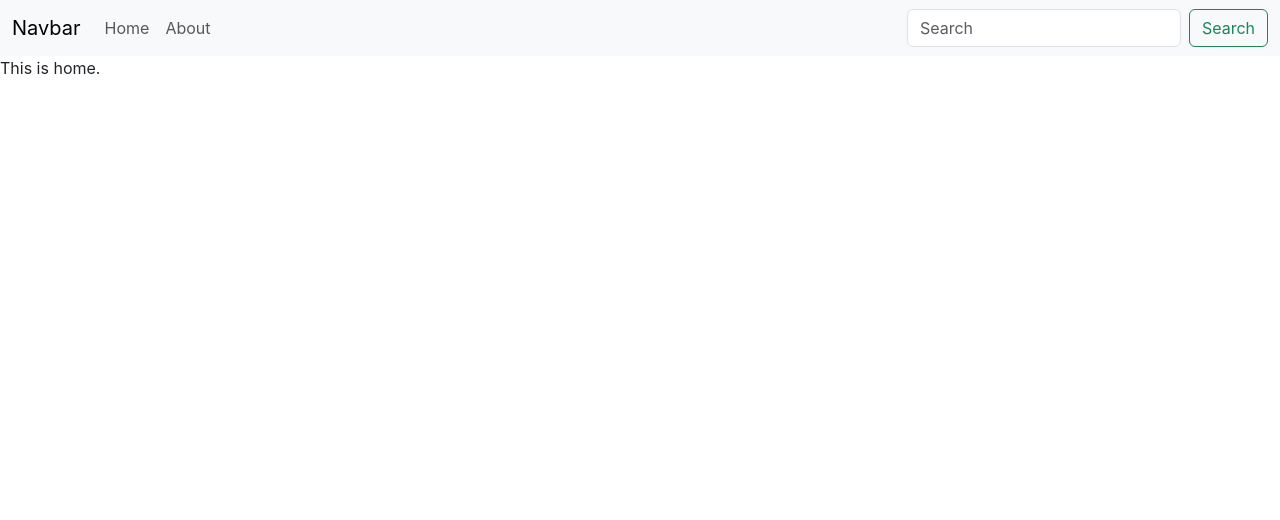
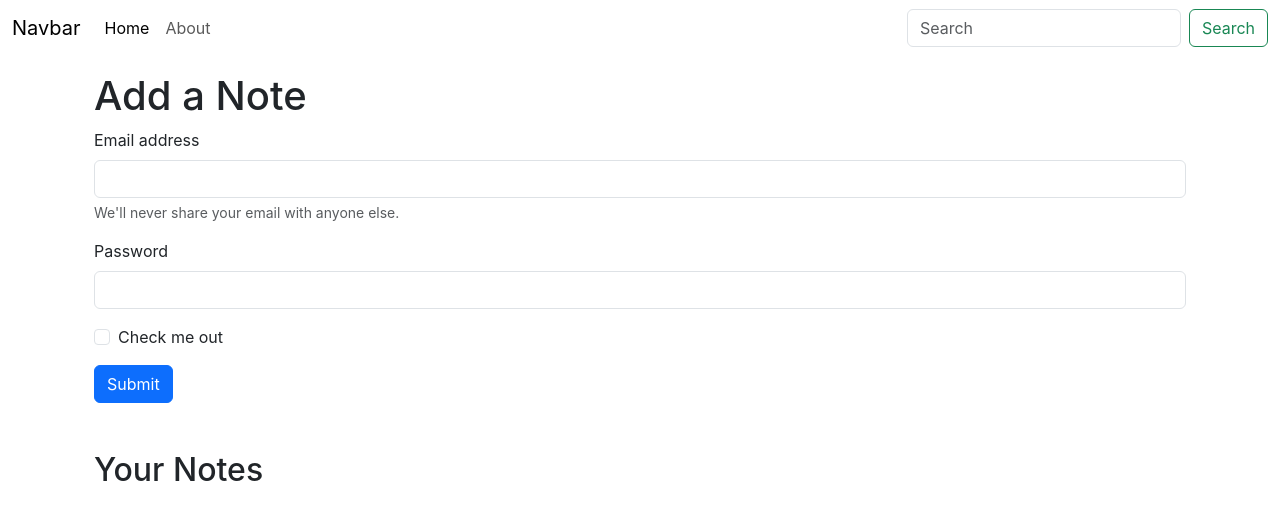
Before and after one commit to mk513147/xnotes, a React (Create React App) app: page / in a window 1280 px wide. Shown: the top 520 px of the page. Built offline with nearby package versions, Linux system fonts and the light colour scheme.

Commit message:
used location hook in navbar.

```diff
--- a/src/App.js
+++ b/src/App.js
@@ -15,10 +15,12 @@
       <NoteState>
         <BrowserRouter>
           <Navbar />
-          <Routes>
-            <Route exact path='/' element={<Home />} />
-            <Route exact path='/about' element={<About />} />
-          </Routes>
+          <div className='container'>
+            <Routes>
+              <Route exact path='/' element={<Home />} />
+              <Route exact path='/about' element={<About />} />
+            </Routes>
+          </div>
         </BrowserRouter>
       </NoteState>
     </>
--- a/src/Components/About.js
+++ b/src/Components/About.js
@@ -1,16 +1,10 @@
-import React, { useContext, useEffect } from 'react';
-import NoteContext from '../Context/notes/NoteContext';
+import React from 'react';
 
 const About = ()=> {
-  const a = useContext(NoteContext);
 
-  useEffect(()=>{
-    a.update();
-    // eslint-disable-next-line
-  }, [])
   return (
     <div>
-      This is about {a.state.name} and he is in class {a.state.class}.
+      This is about.
     </div>
   )
 }
--- a/src/Components/Home.js
+++ b/src/Components/Home.js
@@ -3,7 +3,28 @@
 export default function Home() {
   return (
     <div>
-      This is home.
+      <div className="container my-3">
+        <h1 className='my-2'>Add a Note</h1>
+        <form>
+          <div className="mb-3">
+            <label htmlFor="exampleInputEmail1" className="form-label">Email address</label>
+            <input type="email" className="form-control" id="exampleInputEmail1" aria-describedby="emailHelp" />
+            <div id="emailHelp" className="form-text">We'll never share your email with anyone else.</div>
+          </div>
+          <div className="mb-3">
+            <label htmlFor="exampleInputPassword1" className="form-label">Password</label>
+            <input type="password" className="form-control" id="exampleInputPassword1" />
+          </div>
+          <div className="mb-3 form-check">
+            <input type="checkbox" className="form-check-input" id="exampleCheck1" />
+            <label className="form-check-label" htmlFor="exampleCheck1">Check me out</label>
+          </div>
+          <button type="submit" className="btn btn-primary">Submit</button>
+        </form>
+      </div>
+      <div className="container my-5">
+      <h2>Your Notes</h2>
+      </div>
     </div>
   )
 }
--- a/src/Components/Navbar.js
+++ b/src/Components/Navbar.js
@@ -1,10 +1,15 @@
-import React from 'react'
-import { Link } from 'react-router-dom'
+import React,{useEffect} from 'react'
+import { Link, useLocation } from 'react-router-dom'
 
 const Navbar = () => {
+    let location  = useLocation();
+    useEffect(()=>{
+        console.log(location.pathname);
+    }, [location]);
+
     return (
         <div>
-            <nav className="navbar navbar-expand-lg bg-body-tertiary">
+            <nav className="navbar navbar-expand-lg">
                 <div className="container-fluid">
                     <Link className="navbar-brand" to="/">Navbar</Link>
                     <button className="navbar-toggler" type="button" data-bs-toggle="collapse" data-bs-target="#navbarSupportedContent" aria-controls="navbarSupportedContent" aria-expanded="false" aria-label="Toggle navigation">
@@ -13,10 +18,10 @@
                     <div className="collapse navbar-collapse" id="navbarSupportedContent">
                         <ul className="navbar-nav me-auto mb-2 mb-lg-0">
                             <li className="nav-item">
-                                <Link className="nav-link" aria-current="page" to="/">Home</Link>
+                                <Link className={`nav-link ${location.pathname==="/"? "active": ""}`} aria-current="page" to="/">Home</Link>
                             </li>
                             <li className="nav-item">
-                                <Link className="nav-link" to="/about">About</Link>
+                                <Link className={`nav-link ${location.pathname==="/about"? "active": ""}`} to="/about">About</Link>
                             </li>
 
                         </ul>
--- a/src/Context/notes/NoteState.js
+++ b/src/Context/notes/NoteState.js
@@ -1,24 +1,8 @@
-import { useState } from 'react';
 import NoteContext from './NoteContext';
 
 const NoteState = (props)=>{
-    const s1  = {
-        "name": "Mohit",
-        "class": "2A",
-    }
-
-    const [state, setState] = useState(s1);
-
-    const update = ()=>{
-        setTimeout(()=>{
-            setState({
-                "name": "Ada Pada",
-                "class": "3c"
-            })
-        }, 2000);
-    }
     return(
-    <NoteContext.Provider value = {{state, update}}>
+    <NoteContext.Provider value = {{}}>
         {props.children}
     </NoteContext.Provider>
     )
```
